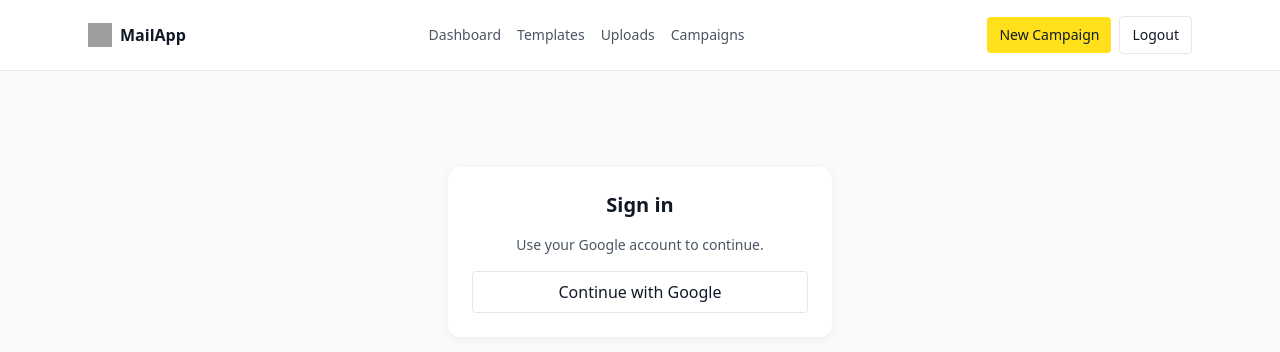
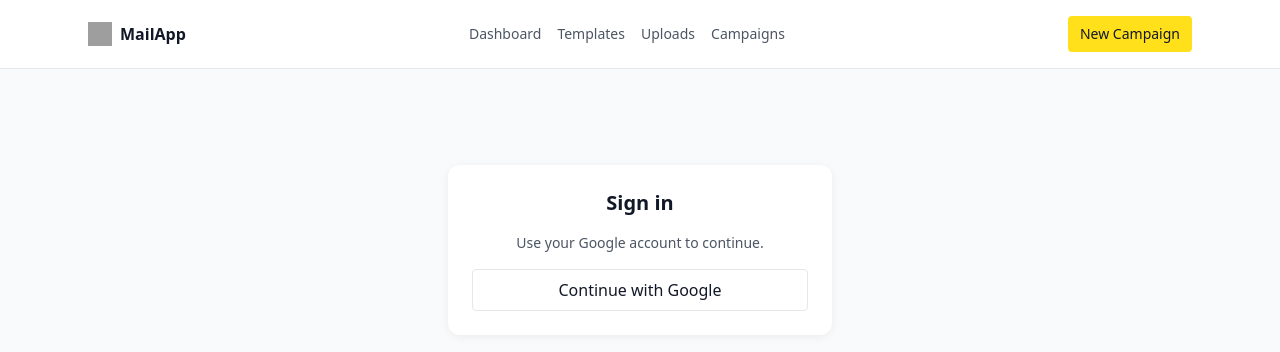
Before and after one commit to farzanfa/bulk-mail-app, a Next.js app: page /login in a window 1280 px wide. Shown: the top 352 px of the page. Built offline with nearby package versions, Linux system fonts and the light colour scheme; grey boxes are pictures that could not be loaded.

Commit message:
ui(header): hide Logout button on /login

```diff
--- a/components/Header.tsx
+++ b/components/Header.tsx
@@ -1,8 +1,11 @@
 "use client";
 import { useState } from 'react';
+import { usePathname } from 'next/navigation';
 import { signOut } from 'next-auth/react';
 
 export default function Header() {
+  const pathname = usePathname();
+  const isLogin = pathname === '/login';
   const [open, setOpen] = useState(false);
   const links = [
     { href: '/dashboard', label: 'Dashboard' },
@@ -25,7 +28,9 @@ export default function Header() {
         </nav>
         <div className="flex items-center gap-2">
           <a href="/campaigns/new" className="hidden sm:inline-flex items-center gap-2 bg-brand px-3 py-2 rounded text-sm hover:bg-brand-dark">New Campaign</a>
-          <button onClick={() => signOut({ callbackUrl: '/login' })} className="hidden sm:inline-flex items-center gap-2 border px-3 py-2 rounded text-sm">Logout</button>
+          {!isLogin && (
+            <button onClick={() => signOut({ callbackUrl: '/login' })} className="hidden sm:inline-flex items-center gap-2 border px-3 py-2 rounded text-sm">Logout</button>
+          )}
           <button aria-label="Open menu" className="md:hidden inline-flex items-center justify-center p-2 rounded border" onClick={() => setOpen(true)}>
             <span className="sr-only">Open menu</span>
             ☰
@@ -44,7 +49,9 @@ export default function Header() {
                 <a key={l.href} href={l.href} className="text-gray-700 hover:text-black" onClick={() => setOpen(false)}>{l.label}</a>
               ))}
               <a href="/campaigns/new" className="mt-2 inline-flex items-center gap-2 bg-brand px-3 py-2 rounded text-sm hover:bg-brand-dark" onClick={() => setOpen(false)}>New Campaign</a>
-              <button onClick={() => { setOpen(false); signOut({ callbackUrl: '/login' }); }} className="inline-flex items-center gap-2 border px-3 py-2 rounded text-sm mt-2">Logout</button>
+              {!isLogin && (
+                <button onClick={() => { setOpen(false); signOut({ callbackUrl: '/login' }); }} className="inline-flex items-center gap-2 border px-3 py-2 rounded text-sm mt-2">Logout</button>
+              )}
             </nav>
           </div>
         </div>
```
